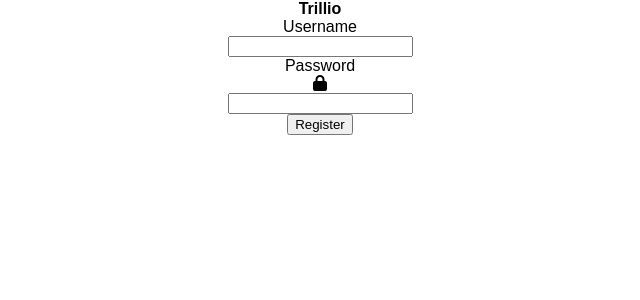
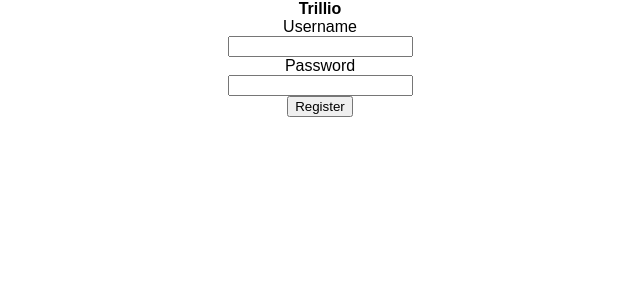
Before and after one commit to AnkitPatanaik/trillio, a React (Create React App) app in the folder src/frontend/: page / in a window 1280 px wide. Shown: the top 300 px of the page, without its empty margins (320-960 px from the left). Built offline with nearby package versions, Linux system fonts and the light colour scheme; the HTML template or start-up script is replaced by a standard one.

Commit message:
tracks state

```diff
--- a/src/frontend/src/components/InputComponent.js
+++ b/src/frontend/src/components/InputComponent.js
@@ -47,8 +47,7 @@ function InputComponent(props) {
 InputComponent.propTypes = {
   title: PropTypes.string.isRequired,
   onChange: PropTypes.func.isRequired,
-  name: PropTypes.string.isRequired,
-  type: PropTypes.string.isRequired
+  name: PropTypes.string.isRequired
 };
 
 InputComponent.defaultProps = {
--- a/src/frontend/src/pages/Home.js
+++ b/src/frontend/src/pages/Home.js
@@ -7,7 +7,7 @@ class Home extends React.Component {
     super(props);
     this.state = {
       credentials: {
-        email: '',
+        username: '',
         password: '',
       },
     };
@@ -28,8 +28,8 @@ class Home extends React.Component {
       <div>
         <center>
           <b>Trillio </b>
-          <InputComponent title="Username" name="username" onChange={this.onChange} type="username" />
-          <InputComponent title="Password" name="password" onChange={this.onChange} type="password" />
+          <InputComponent title="Username" name="username" onChange={this.onChange}/>
+          <InputComponent title="Password" name="password" onChange={this.onChange}/>
           <button onClick={this.onSave}>Register</button>
         </center>
       </div>
```
